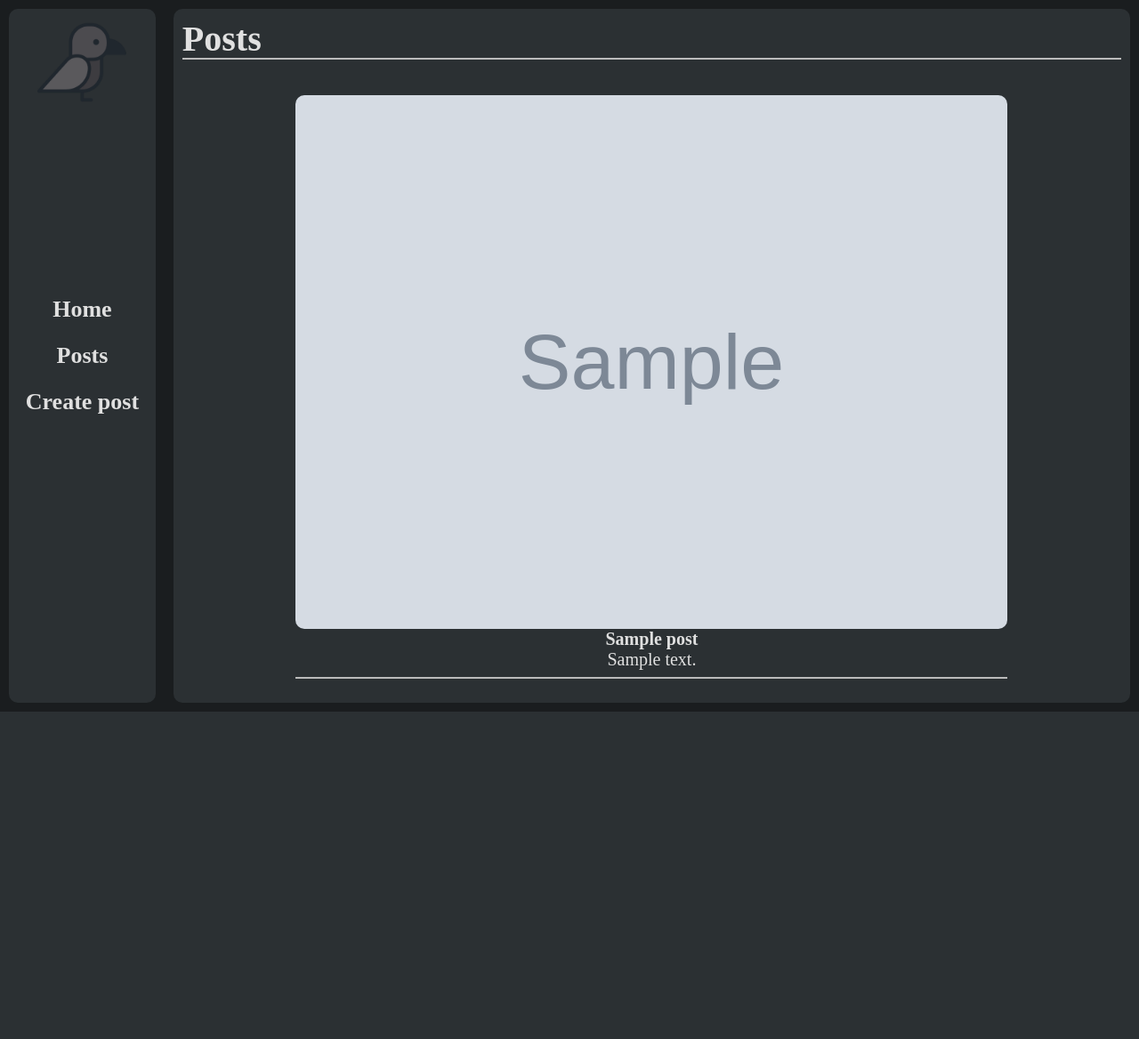
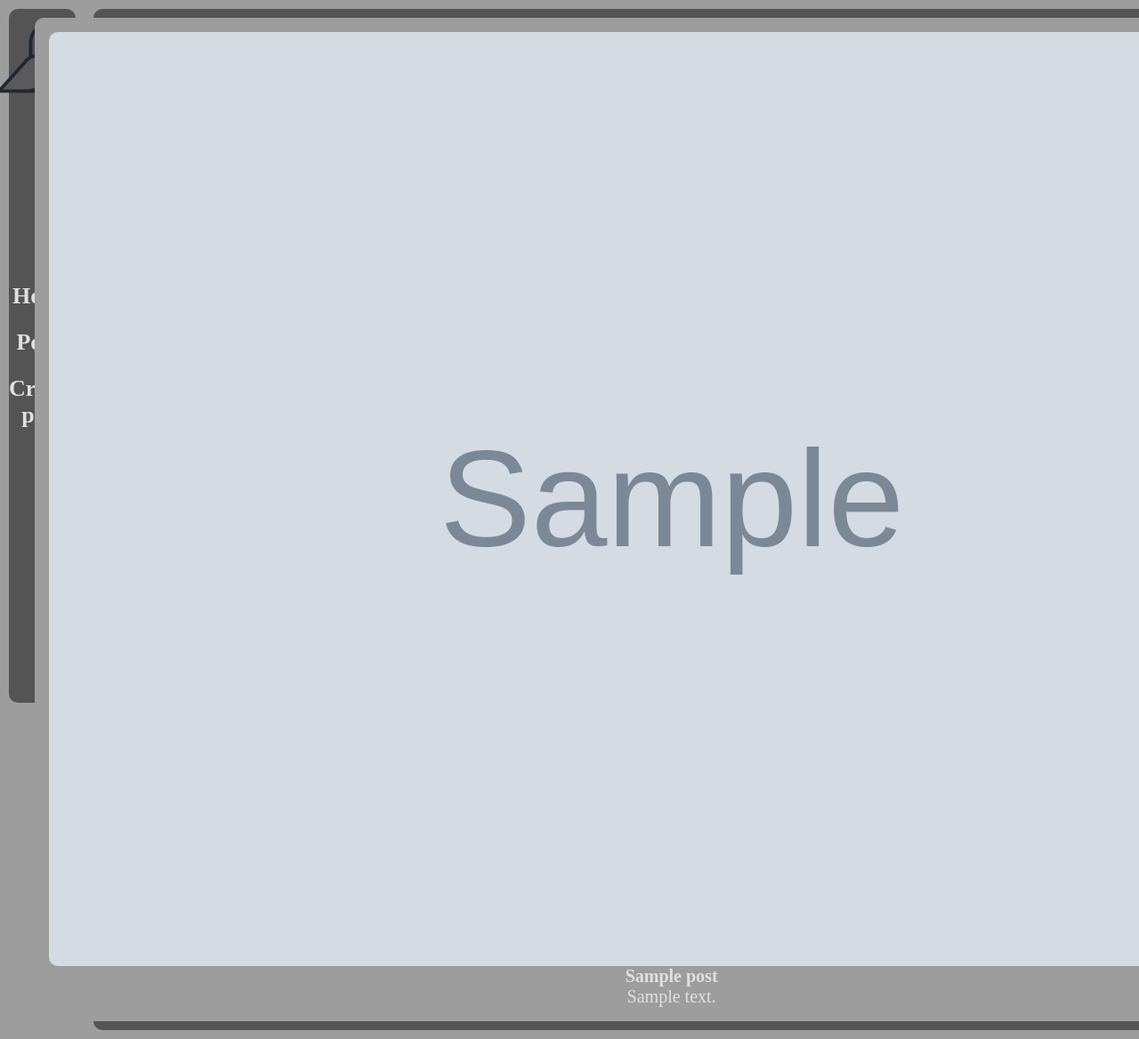
Before and after one commit to KaliShau/PHP-App, a PHP site: page /src/pages/posts.php in a window 1280 px wide; the page is wider, and only the part inside the window is pictured. Shown: that part at 89% size. Before the commit the page ends 800 px from the top of that part, so only its background shows below. Run offline with PHP 8.4, Linux system fonts and the light colour scheme; the visitor is signed in with stand-in values (Sample User, id 1); tables that the repository leaves empty or names only in its code hold one stand-in row (values such as "Sample post"); grey boxes marked "Sample" are stand-in pictures; style sheets or scripts are compiled from the project's sources.

Commit message:
refactor: delete img

```diff
--- a/index.php
+++ b/index.php
@@ -21,7 +21,6 @@
 <body class="bg-image">
 
     <!-- SignIn form -->
-
     <h1>Форма входа</h1>
     <form action='./src/functions/signIn.php' method='POST'>
         <label>Логин</label>
--- a/src/css/home.scss
+++ b/src/css/home.scss
@@ -7,7 +7,7 @@ input {
 }
 
 body {
-  background-color: #1a1d1f;
+  background-color: #9d9d9d;
   color: #e0e0e0;
 
   font-size: 20px;
@@ -36,7 +36,7 @@ aside {
 
   font-weight: 700;
   font-size: 26px;
-  background-color: #2b3033;
+  background-color: #545454;
 
   height: 97.5vh;
   width: 200px;
@@ -47,14 +47,16 @@ aside {
   gap: 10px;
   top: 10px;
 
+
   > a {
     width: 100%;
     text-align: center;
     padding: 6px 0px;
+    transition: all 300ms;
 
     &:hover {
-      color: #bbbbbb;
-      background-color: #202325;
+      transition: all 300ms;
+      background-color: #9d9d9d;
     }
   }
 
@@ -68,7 +70,7 @@ main {
   display: flex;
   flex-direction: column;
 
-  background-color: #2b3033;
+  background-color: #545454;
 
   padding: 10px;
   margin: 10px;
@@ -81,17 +83,7 @@ main {
 h1 {
   position: relative;
 
-  &::after {
-    content: '';
-    background-color: #bbbbbb;
 
-    position: absolute;
-    left: 0px;
-    bottom: 0px;
-
-    width: 100%;
-    height: 2px;
-  }
 }
 
 button {
@@ -115,13 +107,16 @@ button {
   display: flex;
   flex-direction: column;
   align-items: center;
+  background-color: #9d9d9d;
+  padding: 16px;
+  border-radius: 10px;
 
-  width: 800px;
+  width: 1400px;
 
   position: relative;
 
   > img {
-    width: 800px;
+    width: 1400px;
     border-radius: 10px;
   }
 
@@ -130,33 +125,24 @@ button {
     font-weight: 600;
   }
 
-  &::after {
-    content: '';
-    background-color: #bbbbbb;
 
-    position: absolute;
-    left: 0px;
-    bottom: -10px;
-
-    width: 100%;
-    height: 2px;
-  }
 }
 .posts {
   display: flex;
   flex-direction: column;
-  gap: 40px;
+  gap: 20px;
   align-items: center;
 }
 
 .data-user {
-  display: flex;
-  gap: 30px;
+  display: flex ;
+  flex-direction: column;
+  gap: 10px;
 
   > p {
-    background-color: #202325;
+    background-color: #9c9c9c;
     padding: 10px;
-    border-radius: 10px;
+    border-radius: 6px;
   }
 }
 
--- a/src/pages/posts.php
+++ b/src/pages/posts.php
@@ -38,7 +38,6 @@
   </aside>
 
   <main>
-  <h1>Posts</h1>
 
   <div class="posts">
     <?php
```
Also changed, not shown: README.md, uploads/IMG-67aa096e108fd0.34210748.jpg (deleted), uploads/IMG-67aa09b99d64c6.28812191.jpg (deleted), uploads/IMG-67aa09bdd0bc43.79051837.jpg (deleted), uploads/IMG-67aa09c1ac7da6.02076225.jpg (deleted), uploads/IMG-67aa09dc07c4c5.42066257.jpg (deleted), uploads/IMG-67aa09ee54ca15.02029890.jpg (deleted), uploads/IMG-67aa09fedba690.82514852.jpg (deleted), uploads/IMG-67aa0a0519e155.39442459.jpg (deleted), uploads/IMG-67aa0a193e4145.14326486.jpg (deleted), uploads/IMG-67aa0abb8b0b89.32172611.jpg (deleted), uploads/IMG-67aa0ade2d1083.19213506.jpg (deleted).
